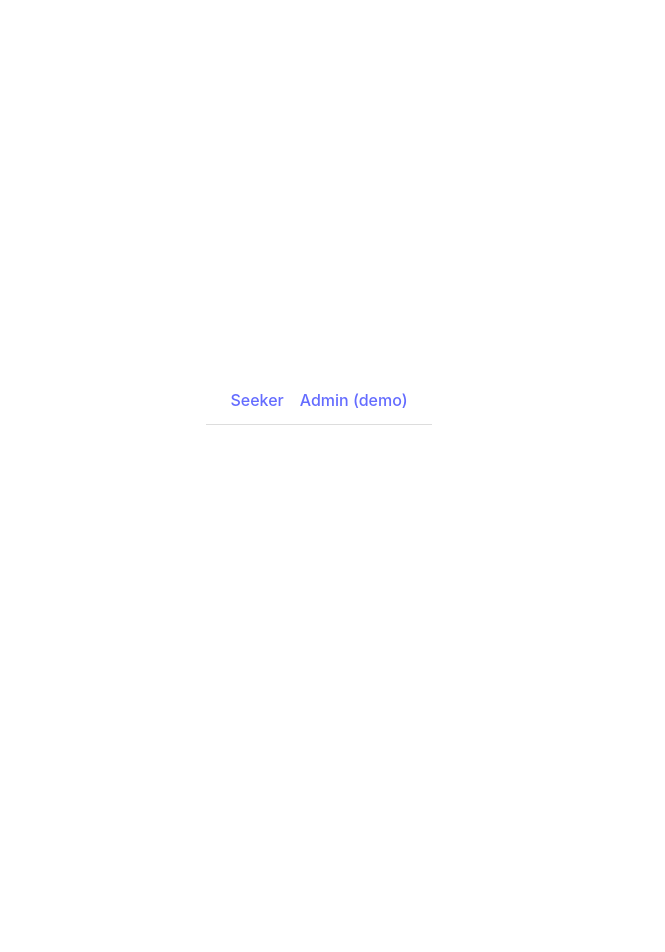
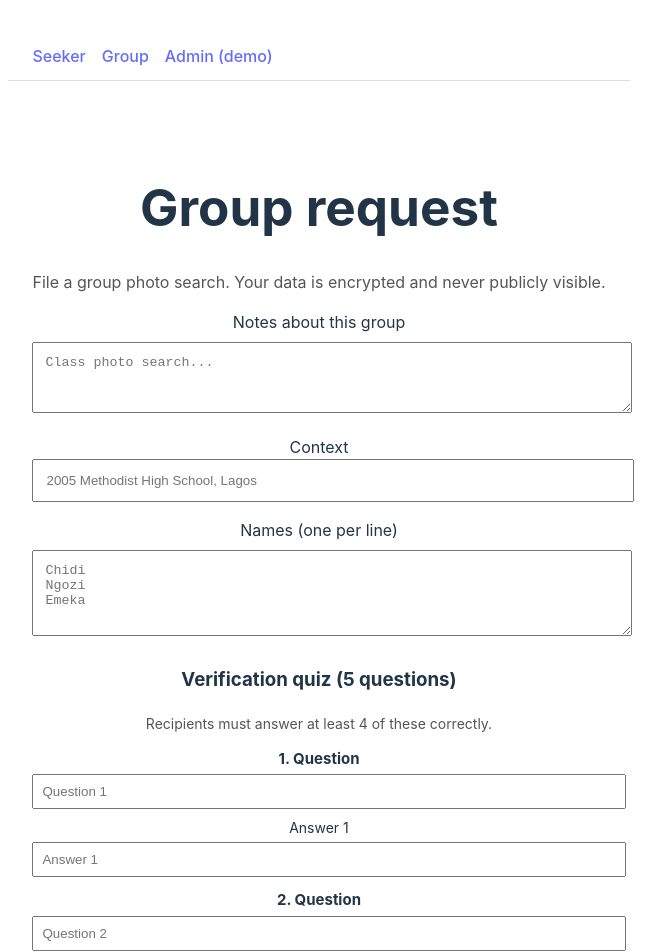
Before and after one commit to ayandipe/Reunite, a React (Vite) app in the folder frontend/: page /group in a window 1280 px wide. Before the commit this address had no page. Shown: the top 952 px of the page, without its empty margins (321-986 px from the left). Before the commit the page ends 800 px from the top, so only its background shows below. Built offline with nearby package versions, Linux system fonts and the light colour scheme.

Commit message:
feat: group seeker form, admin group panel, and /group route

```diff
--- a/frontend/src/App.jsx
+++ b/frontend/src/App.jsx
@@ -2,6 +2,7 @@ import { BrowserRouter, Routes, Route, Link } from 'react-router-dom'
 import Seeker from './screens/Seeker'
 import Respond from './screens/Respond'
 import Admin from './screens/Admin'
+import GroupSeeker from './screens/GroupSeeker'
 import './App.css'
 
 export default function App() {
@@ -9,10 +10,12 @@ export default function App() {
     <BrowserRouter>
       <nav style={{ padding: '12px 24px', borderBottom: '1px solid #ddd', display: 'flex', gap: 16 }}>
         <Link to="/">Seeker</Link>
+        <Link to="/group">Group</Link>
         <Link to="/admin">Admin (demo)</Link>
       </nav>
       <Routes>
         <Route path="/" element={<Seeker />} />
+        <Route path="/group" element={<GroupSeeker />} />
         <Route path="/respond/:token" element={<Respond />} />
         <Route path="/admin" element={<Admin />} />
       </Routes>
--- a/frontend/src/screens/Admin.jsx
+++ b/frontend/src/screens/Admin.jsx
@@ -1,12 +1,17 @@
 import { useState } from 'react'
+import { useSearchParams } from 'react-router-dom'
 import axios from 'axios'
 
 const API = 'http://localhost:8000'
 
 export default function Admin() {
+  const [searchParams] = useSearchParams()
   const [requestId, setRequestId] = useState('')
   const [match, setMatch] = useState(null)
   const [token, setToken] = useState(null)
+  const [groupId, setGroupId] = useState(searchParams.get('groupId') || '')
+  const [groupMatch, setGroupMatch] = useState(null)
+  const [groupStatus, setGroupStatus] = useState(null)
 
   const runMatch = async () => {
     const res = await axios.post(`${API}/api/match/${requestId}`)
@@ -25,6 +30,17 @@ export default function Admin() {
   const issueToken = async () => {
     const res = await axios.post(`${API}/api/consent/${requestId}?candidate_id=${match.winner_id}`)
     setToken(res.data.token)
+  }
+
+  const runGroupMatch = async () => {
+    const res = await axios.post(`${API}/api/match-group/${groupId}`)
+    setGroupMatch(res.data)
+    setGroupStatus(null)
+  }
+
+  const checkGroupStatus = async () => {
+    const res = await axios.get(`${API}/api/group-status/${groupId}`)
+    setGroupStatus(res.data)
   }
 
   return (
@@ -130,6 +146,59 @@ export default function Admin() {
           </code>
         </div>
       )}
+
+      <h2 style={{ marginTop: 40 }}>Group requests (demo only)</h2>
+
+      <label>Group request ID</label>
+      <input
+        style={{ width: '100%', padding: 8, marginTop: 8 }}
+        value={groupId}
+        onChange={e => setGroupId(e.target.value)}
+        placeholder="paste group_request_id from group submit"
+      />
+
+      <div style={{ marginTop: 16, display: 'flex', gap: 12 }}>
+        <button onClick={runGroupMatch} style={{ padding: '10px 20px' }}>Run group match</button>
+        <button onClick={checkGroupStatus} style={{ padding: '10px 20px' }}>Check status</button>
+      </div>
+
+      {groupMatch && groupMatch.slots && (
+        <table style={{ width: '100%', marginTop: 16, borderCollapse: 'collapse', fontSize: 15 }}>
+          <caption style={{ textAlign: 'left', fontSize: 16, fontWeight: 700, paddingBottom: 8 }}>
+            Group slots (mode: {groupMatch.mode}, threshold 0.72)
+          </caption>
+          <thead>
+            <tr>
+              <th style={{ textAlign: 'left', fontWeight: 700, fontSize: 15, padding: 8, borderBottom: '2px solid #000' }}>Slot</th>
+              <th style={{ textAlign: 'left', fontWeight: 700, fontSize: 15, padding: 8, borderBottom: '2px solid #000' }}>Name</th>
+              <th style={{ textAlign: 'left', fontWeight: 700, fontSize: 15, padding: 8, borderBottom: '2px solid #000' }}>Candidate</th>
+              <th style={{ textAlign: 'left', fontWeight: 700, fontSize: 15, padding: 8, borderBottom: '2px solid #000' }}>Score</th>
+              <th style={{ textAlign: 'left', fontWeight: 700, fontSize: 15, padding: 8, borderBottom: '2px solid #000' }}>Threshold</th>
+              <th style={{ textAlign: 'left', fontWeight: 700, fontSize: 15, padding: 8, borderBottom: '2px solid #000' }}>Token</th>
+            </tr>
+          </thead>
+          <tbody>
+            {groupMatch.slots.map(entry => (
+              <tr key={entry.slot}>
+                <td style={{ padding: 8, fontSize: 15 }}>{entry.slot}</td>
+                <td style={{ padding: 8, fontSize: 15 }}>{entry.name || '—'}</td>
+                <td style={{ padding: 8, fontSize: 15 }}>{entry.candidate_id || '—'}</td>
+                <td style={{ padding: 8, fontSize: 15 }}>{entry.score.toFixed(4)}</td>
+                <td style={{ padding: 8, fontSize: 15 }}>{entry.threshold_met ? 'Above 0.72' : 'Below 0.72'}</td>
+                <td style={{ padding: 8, fontSize: 15 }}>{entry.token_issued ? 'Issued' : '—'}</td>
+              </tr>
+            ))}
+          </tbody>
+        </table>
+      )}
+
+      {groupStatus && (
+        <p style={{ marginTop: 16, fontSize: 15 }}>
+          Confirmed: <strong>{groupStatus.confirmed}</strong>
+          {' '}· Pending: <strong>{groupStatus.pending}</strong>
+          {' '}· Declined: <strong>{groupStatus.declined}</strong>
+        </p>
+      )}
     </div>
   )
 }
--- /dev/null
+++ b/frontend/src/screens/GroupSeeker.jsx
@@ -0,0 +1,153 @@
+import { useState } from 'react'
+import { Link } from 'react-router-dom'
+import axios from 'axios'
+
+const API = 'http://localhost:8000'
+
+const EMPTY_QUIZ = Array.from({ length: 5 }, () => ({ q: '', a: '' }))
+
+export default function GroupSeeker() {
+  const [rawText, setRawText] = useState('')
+  const [context, setContext] = useState('')
+  const [namesText, setNamesText] = useState('')
+  const [quiz, setQuiz] = useState(EMPTY_QUIZ)
+  const [photo, setPhoto] = useState(null)
+  const [phoneSuffix, setPhoneSuffix] = useState('')
+  const [birthYear, setBirthYear] = useState('')
+  const [contact, setContact] = useState('')
+  const [groupId, setGroupId] = useState(null)
+  const [error, setError] = useState(null)
+
+  const setQuizField = (index, field, value) => {
+    setQuiz(prev => prev.map((item, i) => i === index ? { ...item, [field]: value } : item))
+  }
+
+  const submit = async () => {
+    setError(null)
+    const names = namesText.split('\n').map(n => n.trim()).filter(Boolean)
+    const form = new FormData()
+    form.append('raw_text', rawText)
+    form.append('context', context)
+    form.append('names', JSON.stringify(names))
+    form.append('quiz', JSON.stringify(quiz))
+    if (photo) form.append('photo', photo)
+    if (phoneSuffix.trim()) form.append('phone_suffix', phoneSuffix.trim())
+    if (birthYear.trim()) form.append('birth_year', birthYear.trim())
+    if (contact.trim()) form.append('contact', contact.trim())
+    try {
+      const res = await axios.post(`${API}/api/submit-group`, form)
+      setGroupId(res.data.group_request_id)
+    } catch (e) {
+      setError(e.response?.data?.detail || 'submit failed')
+    }
+  }
+
+  return (
+    <div style={{ maxWidth: 640, margin: '40px auto', padding: 24 }}>
+      <h1>Group request</h1>
+      <p style={{ color: '#555' }}>
+        File a group photo search. Your data is encrypted and never publicly visible.
+      </p>
+
+      {!groupId ? (
+        <>
+          <label>Notes about this group</label>
+          <textarea
+            rows={3}
+            style={{ width: '100%', marginTop: 8, padding: 12 }}
+            value={rawText}
+            onChange={e => setRawText(e.target.value)}
+            placeholder="Class photo search..."
+          />
+
+          <label style={{ display: 'block', marginTop: 16 }}>Context</label>
+          <input
+            style={{ width: '100%', padding: 12 }}
+            value={context}
+            onChange={e => setContext(e.target.value)}
+            placeholder="2005 Methodist High School, Lagos"
+          />
+
+          <label style={{ display: 'block', marginTop: 16 }}>Names (one per line)</label>
+          <textarea
+            rows={4}
+            style={{ width: '100%', marginTop: 8, padding: 12 }}
+            value={namesText}
+            onChange={e => setNamesText(e.target.value)}
+            placeholder={'Chidi\nNgozi\nEmeka'}
+          />
+
+          <h3 style={{ marginTop: 24 }}>Verification quiz (5 questions)</h3>
+          <p style={{ color: '#555', fontSize: 14 }}>
+            Recipients must answer at least 4 of these correctly.
+          </p>
+          {quiz.map((item, i) => (
+            <div key={i} style={{ marginTop: 12 }}>
+              <label style={{ display: 'block', fontWeight: 700, fontSize: 15 }}>
+                {i + 1}. Question
+              </label>
+              <input
+                style={{ width: '100%', padding: 8, marginTop: 4 }}
+                value={item.q}
+                onChange={e => setQuizField(i, 'q', e.target.value)}
+                placeholder={`Question ${i + 1}`}
+              />
+              <label style={{ display: 'block', marginTop: 8, fontSize: 14 }}>
+                Answer {i + 1}
+              </label>
+              <input
+                style={{ width: '100%', padding: 8, marginTop: 4 }}
+                value={item.a}
+                onChange={e => setQuizField(i, 'a', e.target.value)}
+                placeholder={`Answer ${i + 1}`}
+              />
+            </div>
+          ))}
+
+          <label style={{ display: 'block', marginTop: 16 }}>Group photo (optional)</label>
+          <input
+            type="file"
+            accept="image/*"
+            onChange={e => setPhoto(e.target.files[0] || null)}
+          />
+
+          <label style={{ display: 'block', marginTop: 16 }}>Phone suffix hint (optional)</label>
+          <input
+            style={{ width: '100%', padding: 12 }}
+            value={phoneSuffix}
+            onChange={e => setPhoneSuffix(e.target.value)}
+            placeholder="4471"
+          />
+
+          <label style={{ display: 'block', marginTop: 16 }}>Class year (optional)</label>
+          <input
+            style={{ width: '100%', padding: 12 }}
+            value={birthYear}
+            onChange={e => setBirthYear(e.target.value)}
+            placeholder="2005"
+          />
+
+          <label style={{ display: 'block', marginTop: 16 }}>Your contact (encrypted, optional)</label>
+          <input
+            style={{ width: '100%', padding: 12 }}
+            value={contact}
+            onChange={e => setContact(e.target.value)}
+            placeholder="phone or email"
+          />
+
+          {error && <p style={{ color: '#c62828' }}>{error}</p>}
+
+          <button onClick={submit} style={{ marginTop: 24, padding: '12px 24px' }}>
+            File group request
+          </button>
+        </>
+      ) : (
+        <div style={{ marginTop: 24 }}>
+          <p><strong>Group request filed.</strong></p>
+          <p style={{ fontSize: 12, color: '#999' }}>Group ID: {groupId}</p>
+          <Link to={`/admin?groupId=${groupId}`}>Open in Admin to run the match</Link>
+        </div>
+      )}
+    </div>
+  )
+}
```
Also changed, not shown: 1 other file (tests, documents, lock files or other folders).
